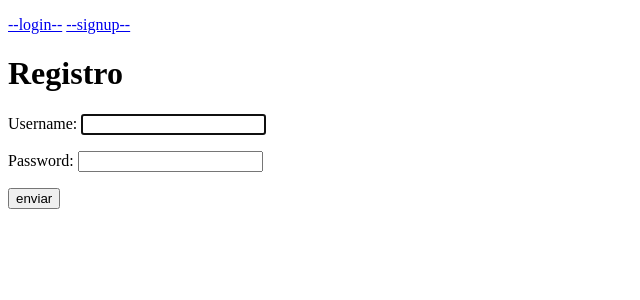
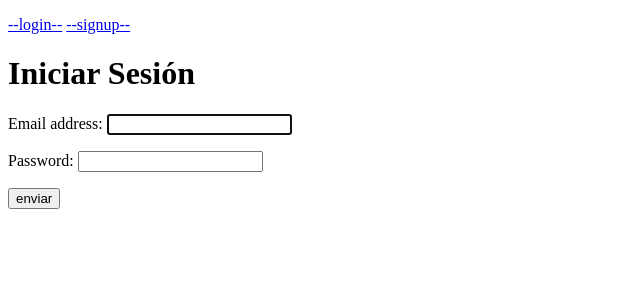
Before and after one commit to gilachus/boilerplateusers, a Django app: page /usuarios/login/ in a window 1280 px wide. Shown: the top 300 px of the page, without its empty margins (0-640 px from the left). Run offline with Django 3.2, Linux system fonts and the light colour scheme.

Commit message:
first commit

```diff
--- a/templates/base.html
+++ b/templates/base.html
@@ -9,7 +9,7 @@
 </head>
 <body>
 {% if user.is_authenticated %}
-    <p>Welcome, {{ user.get_username }}. Thanks for logging in. <a href="{% url 'logout' %}">--logout--</a></p>
+    <p>Welcome, {{ user.username }} ({{ user.get_username }}). Thanks for logging in. <a href="{% url 'logout' %}">--logout--</a></p>
 {% else %}
 <p><a href="{% url 'login' %}">--login--</a> <a href="{% url 'signup' %}">--signup--</a></p>
 {% endif %}
--- a/templates/registration/login.html
+++ b/templates/registration/login.html
@@ -1,6 +1,6 @@
 {% extends 'base.html' %}
 {% block content %}
-<h1>Registro</h1>
+<h1>Iniciar Sesión</h1>
 <form action="" method="post">
     {% csrf_token %}
     {{ form.as_p }}
--- a/usuarios/models.py
+++ b/usuarios/models.py
@@ -4,3 +4,7 @@ from django.contrib.auth.models import AbstractUser
 
 class PerfilUsuario(AbstractUser):
     edad = models.PositiveIntegerField(null=True, blank=True)
+
+    email = models.EmailField('email address', unique=True)
+    USERNAME_FIELD = 'email'
+    REQUIRED_FIELDS = ['username']
```
Also changed, not shown: README.md, usuarios/migrations/0002_auto_20210315_0004.py (added).
